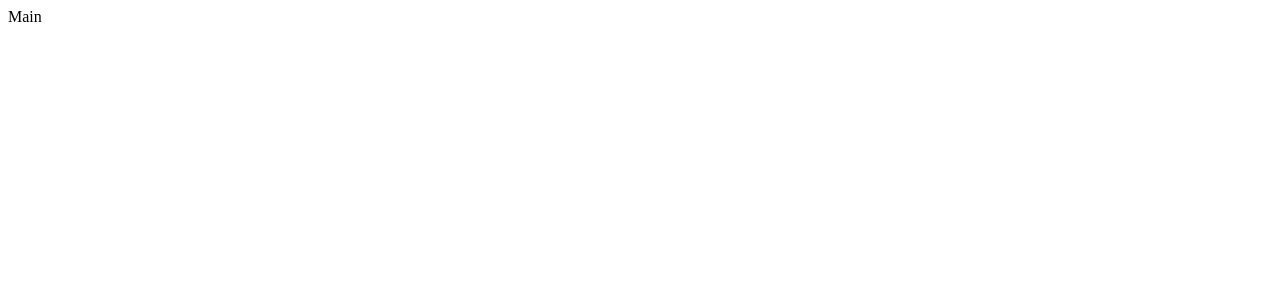
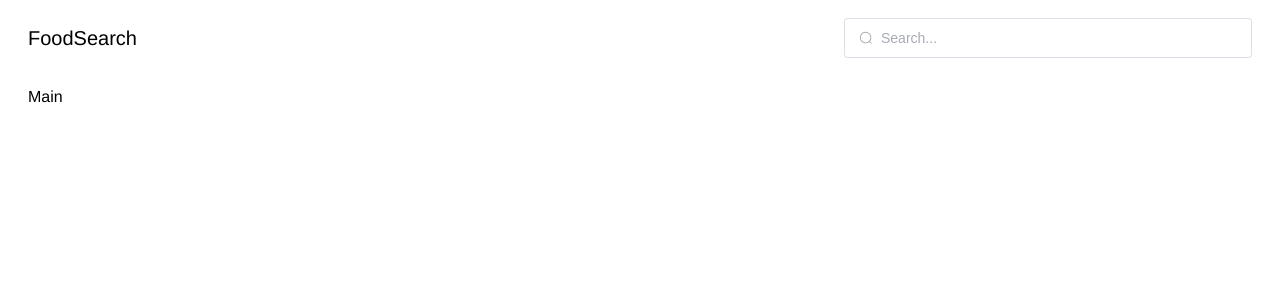
Before and after one commit to aitmamatovmusa/flavor_finder_frontend, a Vue app in the folder client/: page / in a window 1280 px wide. Shown: the top 300 px of the page. Built offline with nearby package versions, Linux system fonts and the light colour scheme.

Commit message:
header added

```diff
--- a/client/src/App.vue
+++ b/client/src/App.vue
@@ -1,12 +1,51 @@
 <script setup>
+import { Search } from '@element-plus/icons-vue';
+import { ref } from 'vue';
 
+const searchValue = ref('');
 </script>
 
 <template>
-  <div>
-    <RouterView></RouterView>
+  <div class="wrapper">
+    <el-container>
+      <el-header :height="'auto'">
+        <el-row :align="'middle'">
+          <el-col :xs="24" :sm="12" :md="16">
+            <span class="header-logo">FoodSearch</span>
+          </el-col>
+          <el-col :xs="24" :sm="12" :md="8">
+            <el-input
+              v-model="searchValue"
+              size="large" :prefix-icon="Search"
+              placeholder="Search..."
+            />
+          </el-col>
+        </el-row>
+      </el-header>
+      <el-main>
+        <RouterView></RouterView>
+      </el-main>
+    </el-container>
   </div>
 </template>
 
 <style scoped>
+.wrapper {
+  font-family: "helvetica", sans-serif;
+}
+
+.el-row {
+  padding: 10px 0;
+}
+
+.header-logo {
+  font-size: var(--el-font-size-extra-large);
+}
+
+@media (max-width: 768px) {
+  .header-logo {
+    display: inline-block;
+    margin: 0px 0px 10px 0px;
+  }
+}
 </style>
```
